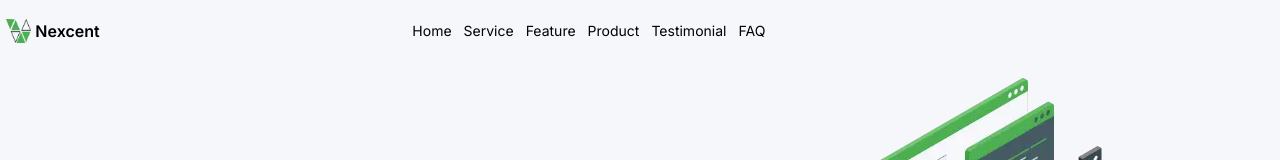
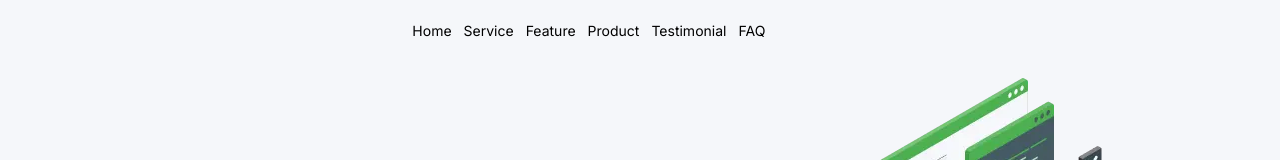
Before and after one commit to GHanamaAhmed/Nexcent, a Next.js app: page / in a window 1280 px wide. Shown: the top 160 px of the page. Built offline with nearby package versions, Linux system fonts and the light colour scheme.

Commit message:
fix links

```diff
--- a/src/app/_components/header.tsx
+++ b/src/app/_components/header.tsx
@@ -7,15 +7,14 @@ import {
   motion,
   Variants,
   MotionConfig,
-  useAnimate,
   animate,
   motionValue,
   useTransform,
   useInView,
 } from "framer-motion";
 import Link from "next/link";
-import {} from "next/navigation";
-const varaints: Variants = {
+
+const variants: Variants = {
   up: {
     translateY: "-50%",
     opacity: 0,
@@ -25,19 +24,23 @@ const varaints: Variants = {
     opacity: 1,
   },
 };
+
 export default function Header() {
   const translateX = motionValue(100);
   const _translateX = useTransform(translateX, [100, 0], [-100, 0]);
   const opacity = useTransform(translateX, [100, 0], [0, 1]);
   const ref = useRef(null);
   const isInView = useInView(ref, { once: true });
+
   const [hasAnimated, setHasAnimated] = useState(false);
+
   useEffect(() => {
     if (isInView && !hasAnimated) {
       animate(translateX, 0, { duration: 1 });
       setHasAnimated(true);
     }
-  }, [isInView, hasAnimated]);
+  }, [isInView, hasAnimated, translateX]);
+
   return (
     <header
       ref={ref}
@@ -52,8 +55,9 @@ export default function Header() {
           <motion.span
             style={{
               translateX: _translateX,
+              opacity
             }}
-            className={`flex gap-1`}
+            className="flex gap-1"
           >
             <Image
               src={"/images/Icon.webp"}
@@ -66,7 +70,7 @@ export default function Header() {
         </Link>
 
         <motion.ul
-          variants={varaints}
+          variants={variants}
           viewport={{ once: true }}
           initial="up"
           whileInView="initial"
```
